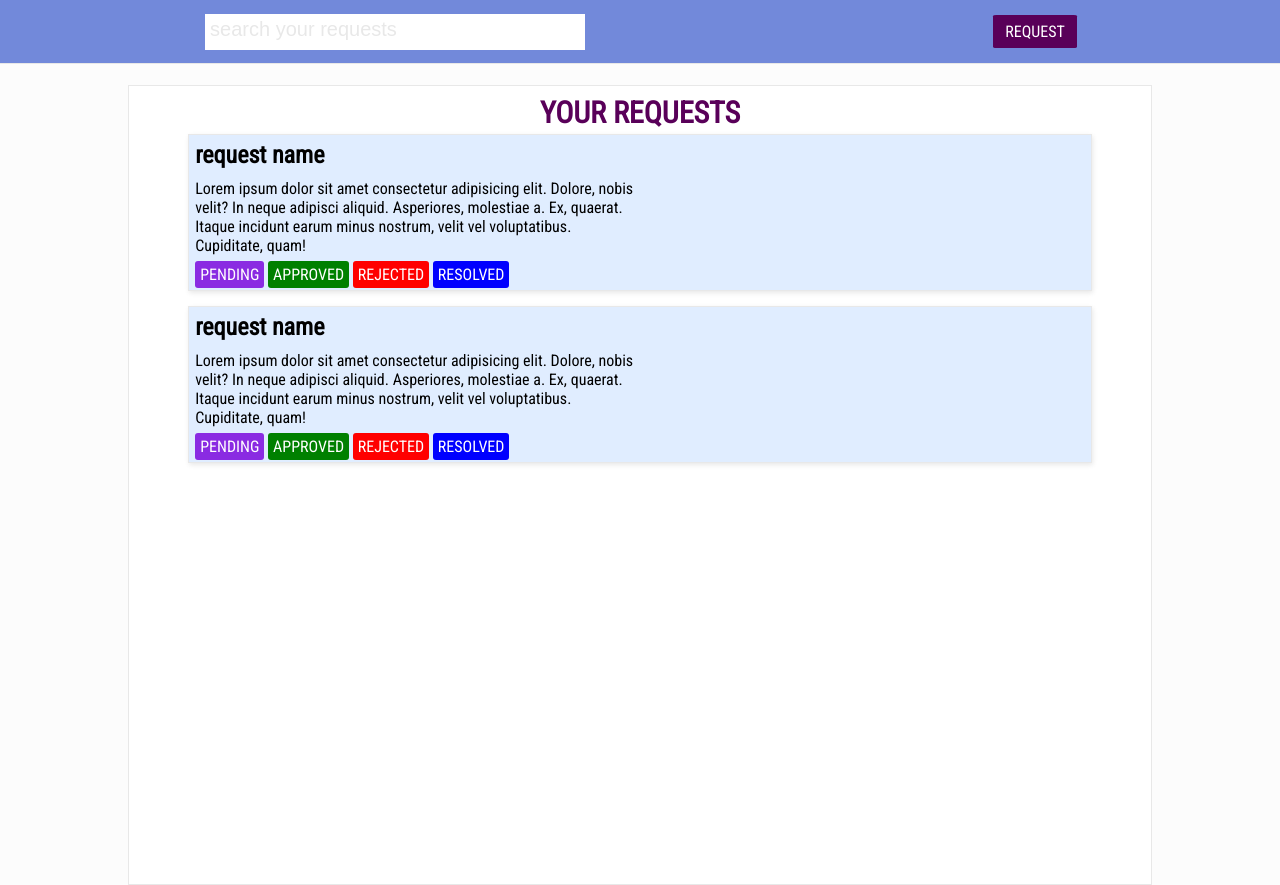
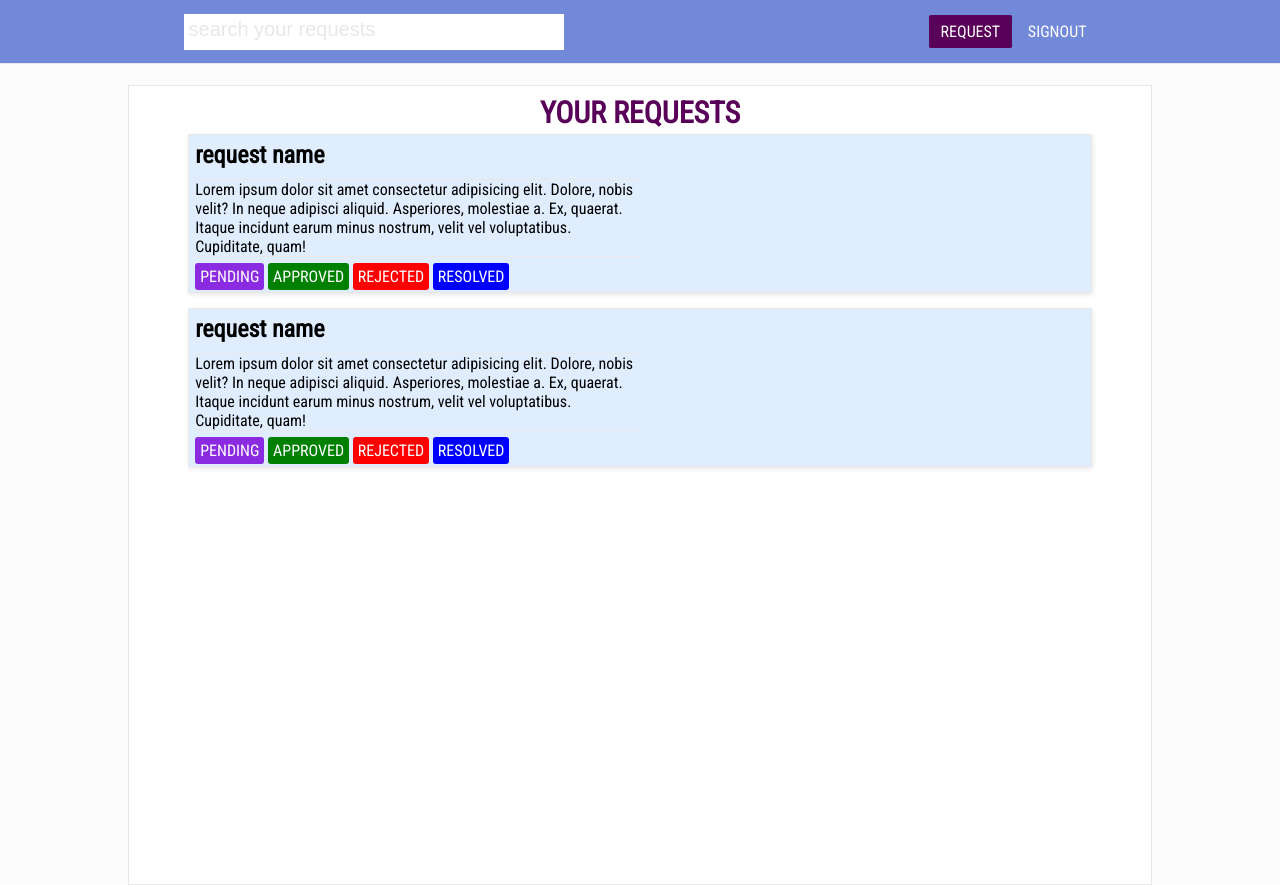
Before and after one commit to emmanuelnwogbo/maintenance-tracker-app, a plain HTML site: page home.html in a window 1280 px wide. Drawn offline with Linux system fonts and the light colour scheme.

Commit message:
added added signout btn

```diff
--- a/css/home.css
+++ b/css/home.css
@@ -123,13 +123,20 @@ body {
   font-size: 1.5em;
 }
 
-.header_btns-requestbtn {
+.header_btn {
   text-transform: uppercase;
-  background: #590059;
   padding: 7px 12px;
   border-radius: 4%;
   text-decoration: none;
   color: #fff;
+}
+
+.header_btns-request {
+  background: #590059;
+}
+
+.header_btns-signout {
+  background: transparent;
 }
 
 .container {
@@ -167,7 +174,9 @@ body {
 }
 
 .container_request-card>p {
-  width: 50%
+  width: 50%;
+  border-top: 1px solid #e8e8e8;
+  border-bottom: 1px solid #e8e8e8;
 }
 
 .container_request-card>label {
--- a/home.html
+++ b/home.html
@@ -16,7 +16,8 @@
   <div class="header">
     <input type="text" placeholder="search your requests" class="header_input">
     <div class="header_btns">
-      <a href="#" class="header_btns-requestbtn" id="request-btn">request</a>
+      <a href="#" class="header_btns-request header_btn" id="request-btn">request</a>
+      <a href="#" class="header_btns-signout header_btn" id="request-btn">signout</a>
     </div>
   </div>
   <div class="overlay" id="overlay"></div>
```
